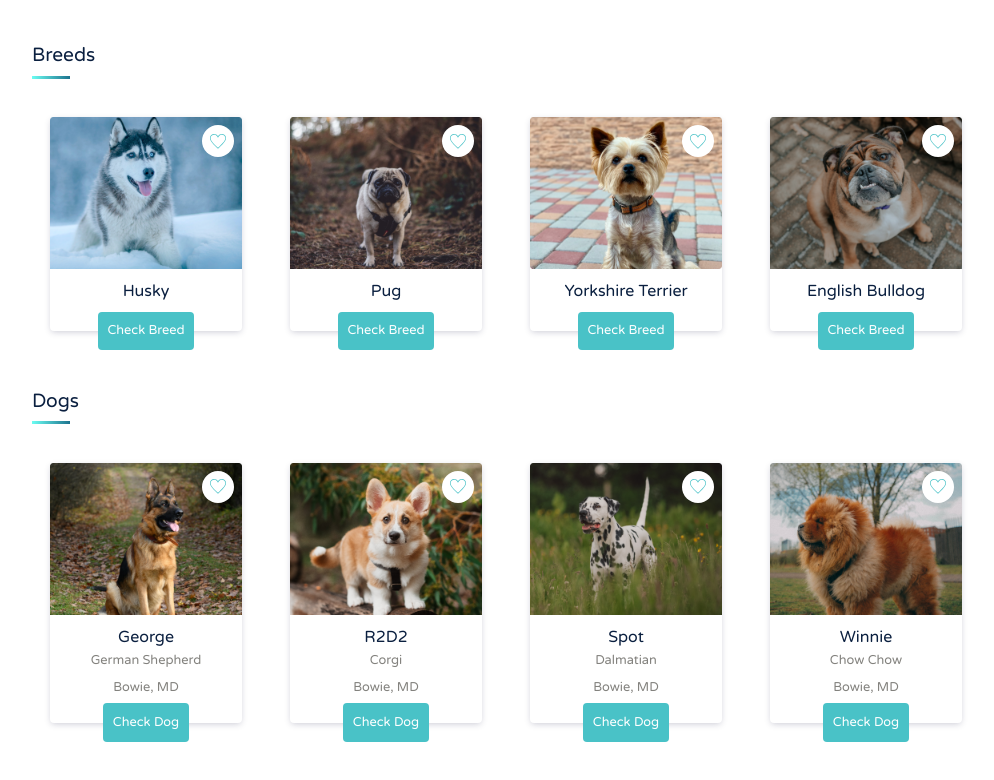
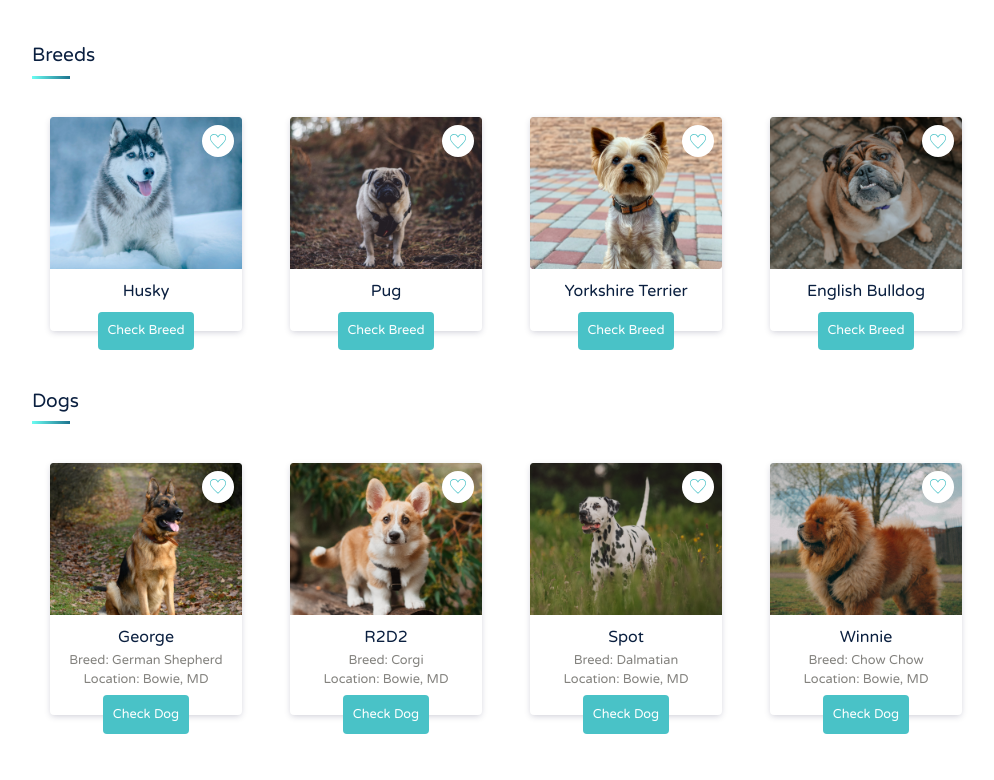
Before and after one commit to lawrencedovin/capstone-2-bark, a React (Create React App) app in the folder bark/: page / in a window 1280 px wide. Shown: the part 649-1429 px from the top of the page, without its empty margins (134-1128 px from the left). Built offline with nearby package versions, Linux system fonts and the light colour scheme; a web font is replaced by a local one.

Commit message:
Updated description styles

```diff
--- a/bark/src/components/LoggedInCards/LoggedInCards.js
+++ b/bark/src/components/LoggedInCards/LoggedInCards.js
@@ -13,8 +13,8 @@ const LoggedInCards = ({imgUrl, title, description, btnText}) => (
           {description
           ?
           <>
-            <p class="card-text logged-in-card__description">{description.breed}</p>
-            <p class="card-text logged-in-card__description">{description.location}</p>
+            <p class="card-text logged-in-card__description">Breed: {description.breed}</p>
+            <p class="card-text logged-in-card__description">Location: {description.location}</p>
           </>
           :
           <></>
--- a/bark/src/css/styles.css
+++ b/bark/src/css/styles.css
@@ -204,7 +204,8 @@ button {
   font-size: 1.6rem; }
 
 .logged-in-card__description {
-  color: #83827E; }
+  color: #83827E;
+  margin-bottom: 0; }
 
 .logged-in-card__button {
   background-color: #49C2C7;
--- a/bark/src/sass/components/_logged-in-cards.scss
+++ b/bark/src/sass/components/_logged-in-cards.scss
@@ -48,6 +48,7 @@
 
     &__description {
         color: $color-gray;
+        margin-bottom: 0;
     }
 
     &__button {
```
